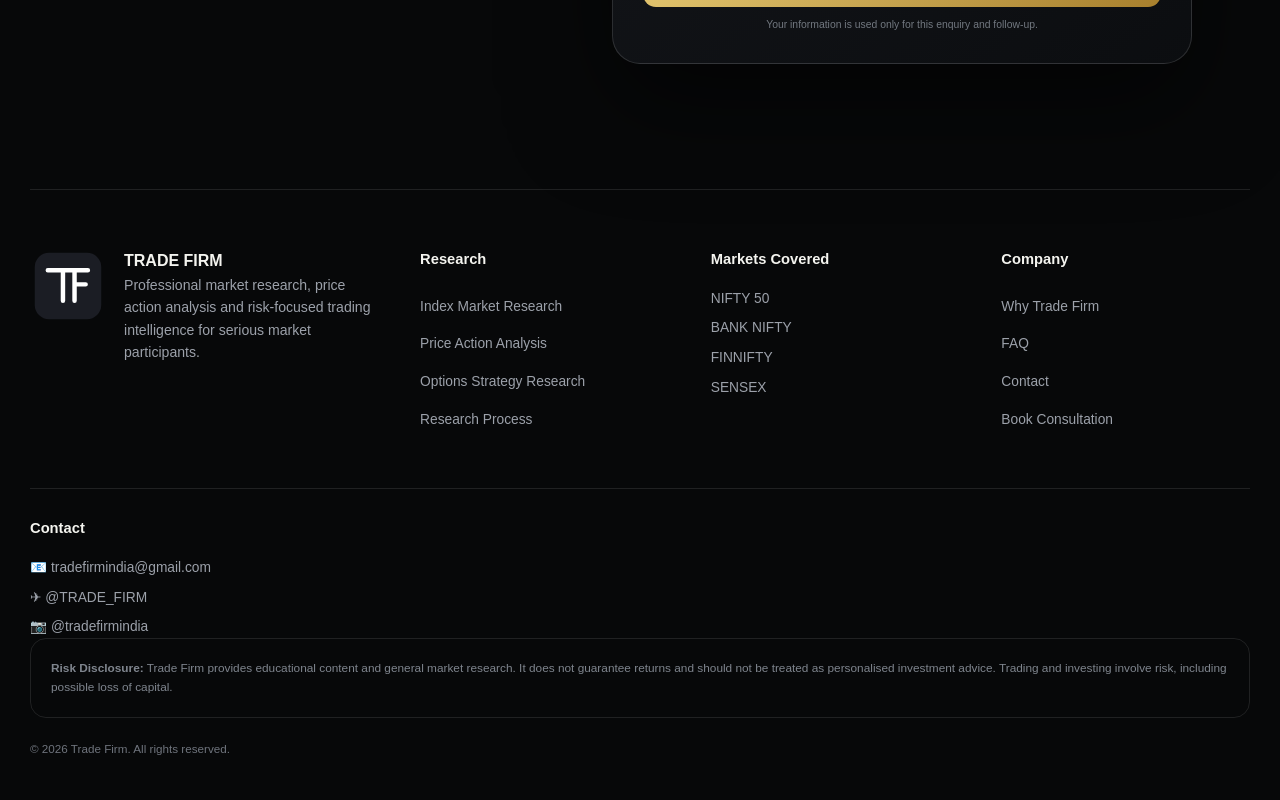
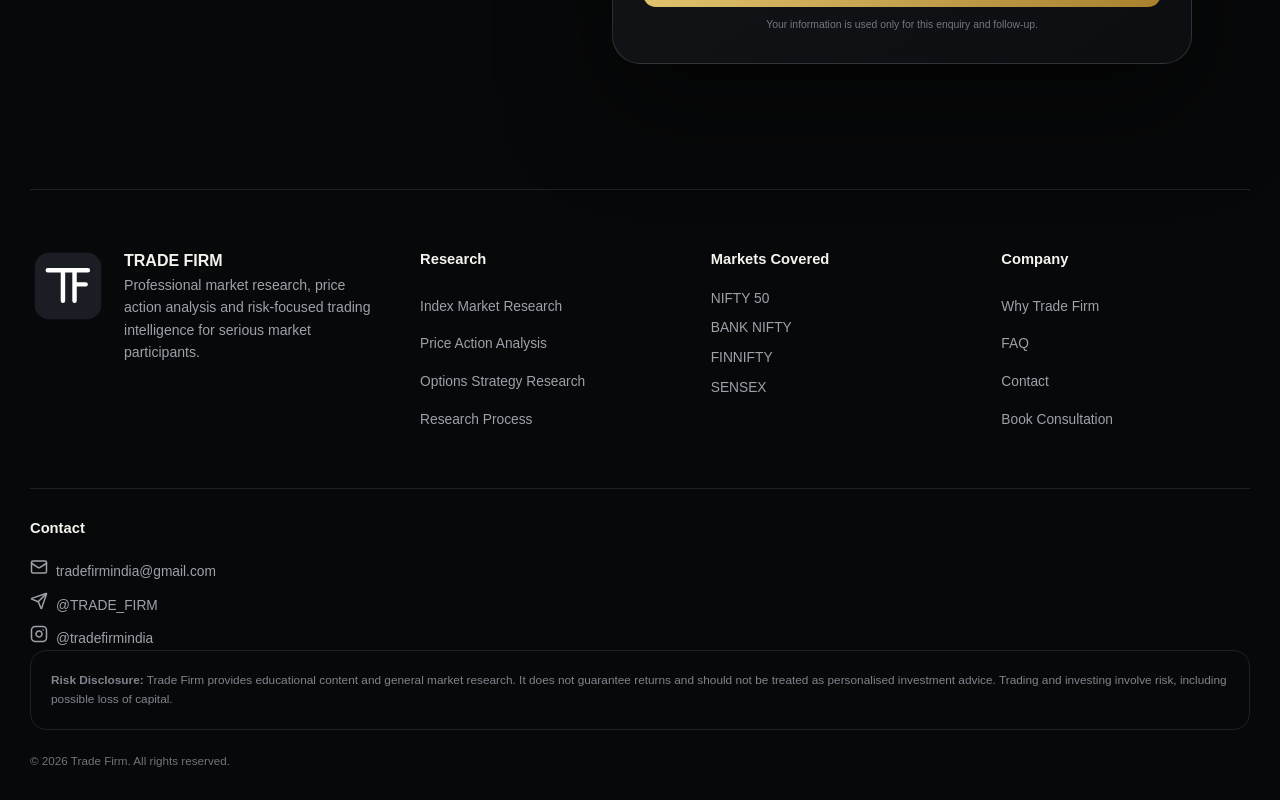
Before and after one commit to tradefirmindia-dot/trade-firm, a Next.js app: page / in a window 1280 px wide. Shown: the part 7750-8550 px from the top of the page. Built offline with nearby package versions, Linux system fonts and the light colour scheme.

Commit message:
Added official contact icons

```diff
--- a/app/page.jsx
+++ b/app/page.jsx
@@ -4,7 +4,7 @@ import { useEffect, useMemo, useState } from "react";
 import {
   ArrowRight, BarChart3, BrainCircuit, CandlestickChart, CheckCircle2,
   ChevronDown, LineChart, Menu, ShieldCheck, X, Activity, Gauge,
-  Layers3, MessageCircle, Sparkles, Target, TrendingUp, Zap
+  Layers3, MessageCircle, Sparkles, Target, TrendingUp, Zap, Mail, Send, Instagram
 } from "lucide-react";
 
 const services = [
@@ -557,7 +557,8 @@ export default function Home() {
   <b>Contact</b>
 
   <a href="mailto:tradefirmindia@gmail.com">
-    📧 tradefirmindia@gmail.com
+  <Mail size={18} style={{ marginRight: 8 }} />
+  tradefirmindia@gmail.com
 </a>
 
   <a
@@ -565,15 +566,16 @@ export default function Home() {
   target="_blank"
   rel="noopener noreferrer"
 >
-    ✈ @TRADE_FIRM
+  <Send size={18} style={{ marginRight: 8 }} />
+  @TRADE_FIRM
 </a>
-
   <a
   href="https://instagram.com/tradefirmindia"
   target="_blank"
   rel="noopener noreferrer"
 >
-    📷 @tradefirmindia
+  <Instagram size={18} style={{ marginRight: 8 }} />
+  @tradefirmindia
 </a>
 </div>
 
```
Lines whose indentation alone changed are shown as unchanged.
